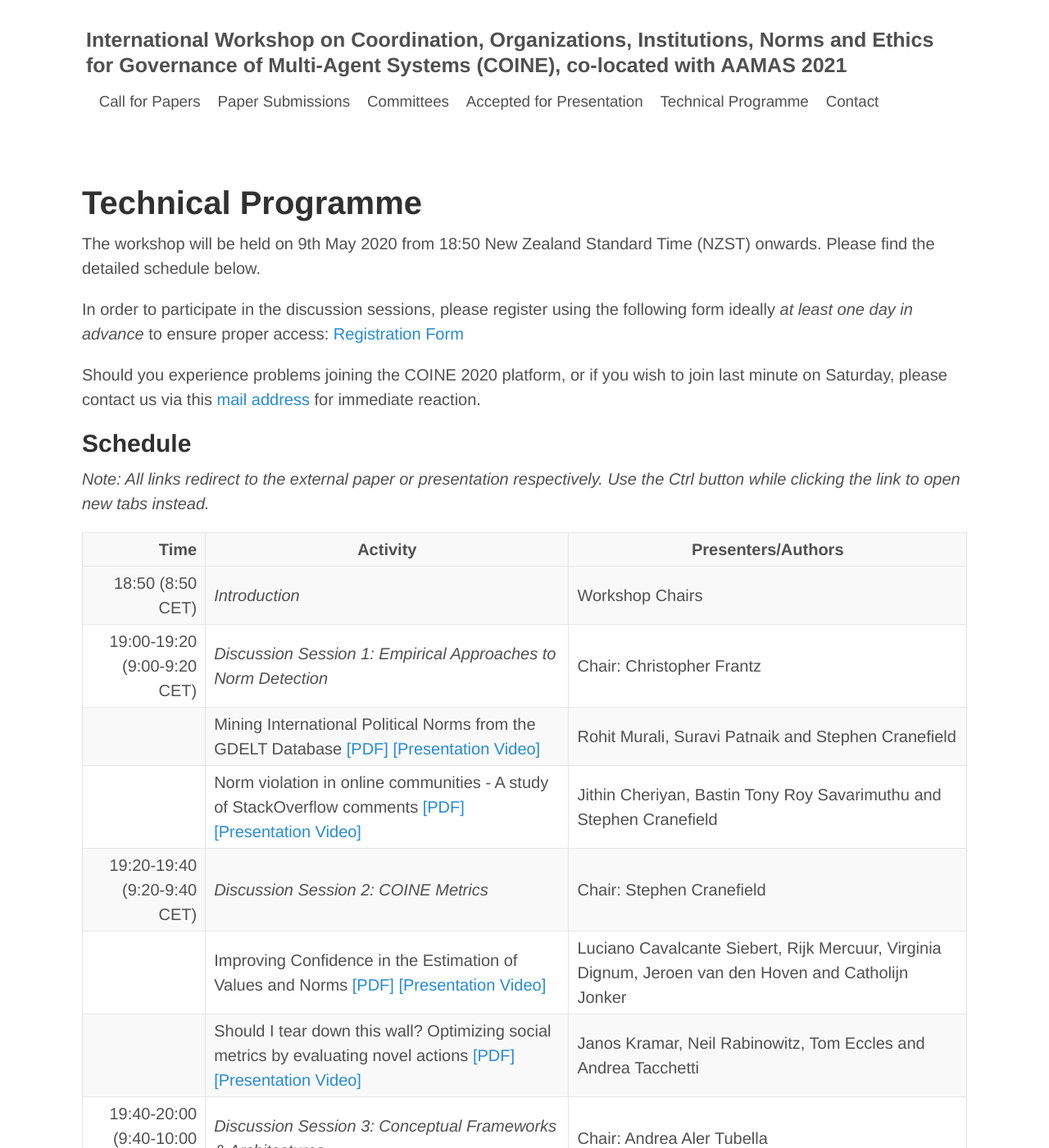
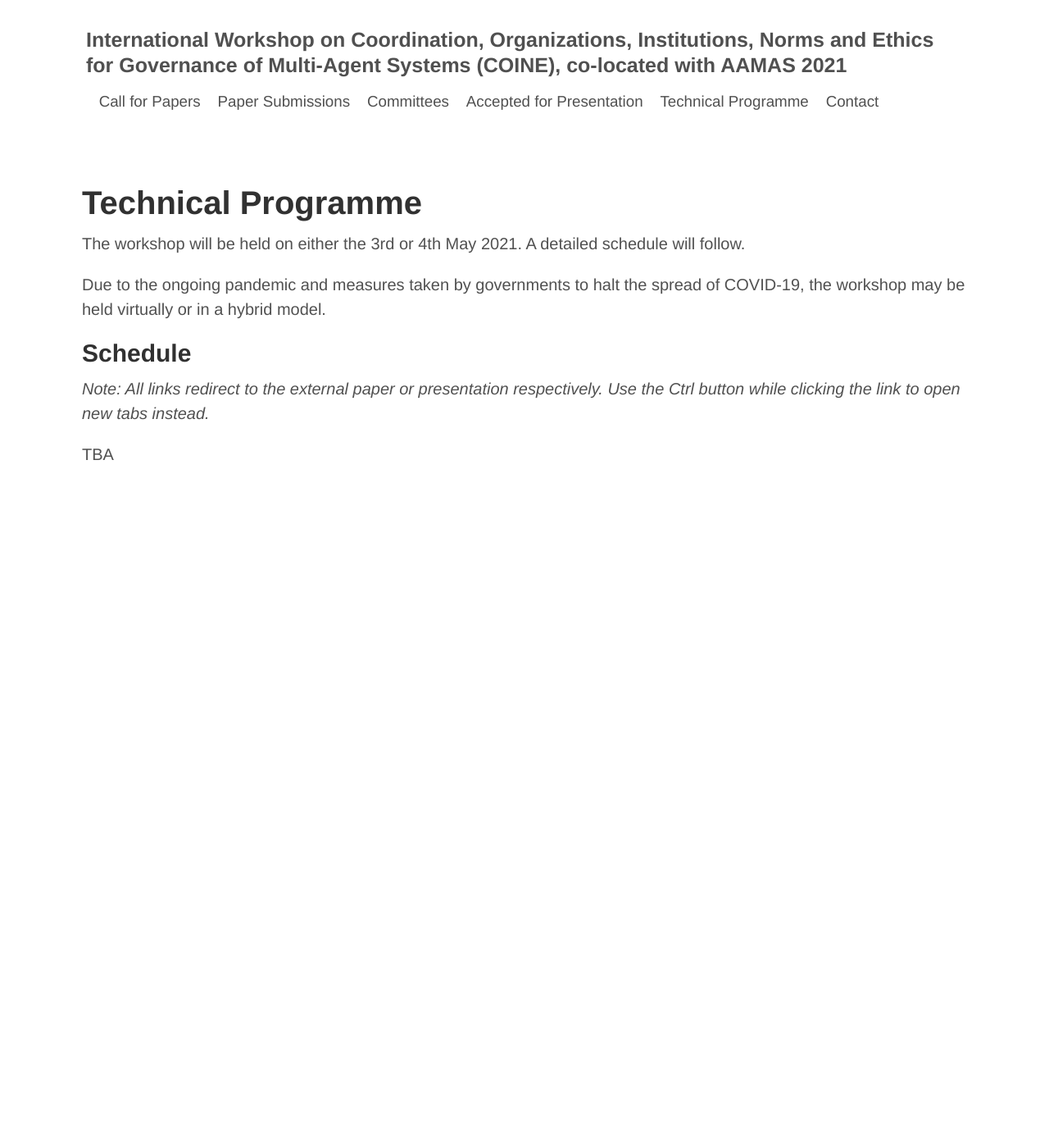
Before and after one commit to jithincheriyan/coine-2022-auckland, a Jekyll site: the page built from technical_programme.md, in a window 1280 px wide and 1400 px high. Shown: the whole window at 82% size. Built offline with Jekyll 4.4.1, drawn with Linux system fonts in a browser that asks for light colours; some of the changed text lies outside the part shown.

Commit message:
Update technical_programme.md

```diff
--- a/technical_programme.md
+++ b/technical_programme.md
@@ -5,27 +5,12 @@ title: COINE
 
 # Technical Programme
 
-The workshop will be held on 9th May 2020 from 18:50 New Zealand Standard Time (NZST) onwards. Please find the detailed schedule below.
+The workshop will be held on either the 3rd or 4th May 2021. A detailed schedule will follow.
 
-In order to participate in the discussion sessions, please register using the following form ideally *at least one day in advance* to ensure proper access: [Registration Form](https://forms.office.com/Pages/ResponsePage.aspx?id=cgahCS-CZ0SluluzdZZ8BQdL_VDtSf5KqxIe0t_wrZRUMTNUMVdCNUZQSDZENERJVktZVDRJTlAwMiQlQCN0PWcu)
-
-Should you experience problems joining the COINE 2020 platform, or if you wish to join last minute on Saturday, please contact us via this [mail address](mailto:82f1309a.studntnu.onmicrosoft.com@emea.teams.ms) for immediate reaction.
+Due to the ongoing pandemic and measures taken by governments to halt the spread of COVID-19, the workshop may be held virtually or in a hybrid model.
 
 ## Schedule
 
 *Note: All links redirect to the external paper or presentation respectively. Use the Ctrl button while clicking the link to open new tabs instead.*
 
-| Time           |      Activity      |  Presenters/Authors |
-|-----------------:|-----------------------|------|
-| 18:50 (8:50 CET) | *Introduction* | Workshop Chairs |
-| 19:00-19:20 (9:00-9:20 CET) | *Discussion Session 1: Empirical Approaches to Norm Detection* | Chair: Christopher Frantz |
-| | Mining International Political Norms from the GDELT Database [\[PDF\]](https://arxiv.org/abs/2003.14027) [\[Presentation Video\]](https://screencast-o-matic.com/watch/cYfYbtzNFy) | Rohit Murali, Suravi Patnaik and Stephen Cranefield |
-| | Norm violation in online communities - A study of StackOverflow comments [\[PDF\]](https://arxiv.org/abs/2004.05589) [\[Presentation Video\]](https://underline.io/lecture/95-norm-violation) | Jithin Cheriyan, Bastin Tony Roy Savarimuthu and Stephen Cranefield |
-| 19:20-19:40 (9:20-9:40 CET) | *Discussion Session 2: COINE Metrics* | Chair: Stephen Cranefield |
-| | Improving Confidence in the Estimation of Values and Norms [\[PDF\]](https://arxiv.org/abs/2004.01056) [\[Presentation Video\]](https://underline.io/lecture/97-improving-confidence-in-the-estimation-of-values-and-norms) | Luciano Cavalcante Siebert, Rijk Mercuur, Virginia Dignum, Jeroen van den Hoven and Catholijn Jonker |
-| | Should I tear down this wall? Optimizing social metrics by evaluating novel actions [\[PDF\]](https://arxiv.org/abs/2004.07625) [\[Presentation Video\]](https://www.underline.io/lecture/390-should-i-tear-down-this-wall-optimizing-social-metrics-by-evaluating-novel-actions)  | Janos Kramar, Neil Rabinowitz, Tom Eccles and Andrea Tacchetti |
-| 19:40-20:00 (9:40-10:00 CET) | *Discussion Session 3: Conceptual Frameworks & Architectures* | Chair: Andrea Aler Tubella |
-| | Social rules for agent systems [\[PDF\]](https://arxiv.org/abs/2004.12797) [\[Presentation Video\]](https://screencast-o-matic.com/watch/cYfZIuAxid) | René Mellema, Maarten Jensen and Frank Dignum |
-| | A Norm Emergence Framework for NormativeMAS – Position Paper  [\[PDF\]](https://arxiv.org/abs/2004.02575) [\[Presentation Video\]](https://underline.io/lecture/115-a-norm-emergence-framework-for-normative-mas-position-paper) | Andreasa Morris-Martin, Marina De Vos and Julian Padget |
-| | Impact of different belief facets on agents' decision [\[PDF\]](https://arxiv.org/abs/2004.11858) [\[Presentation Video\]](https://screencast-o-matic.com/watch/cYfZXgAwvJ) | Amir Hosein Afshar Sedigh, Martin Purvis, Bastin Tony Roy Savarimuthu, Christopher Frantz and Maryam Purvis |
-| 20:00 (10:00 CET) | *Open discussion* | Workshop Chairs |
+TBA
```
